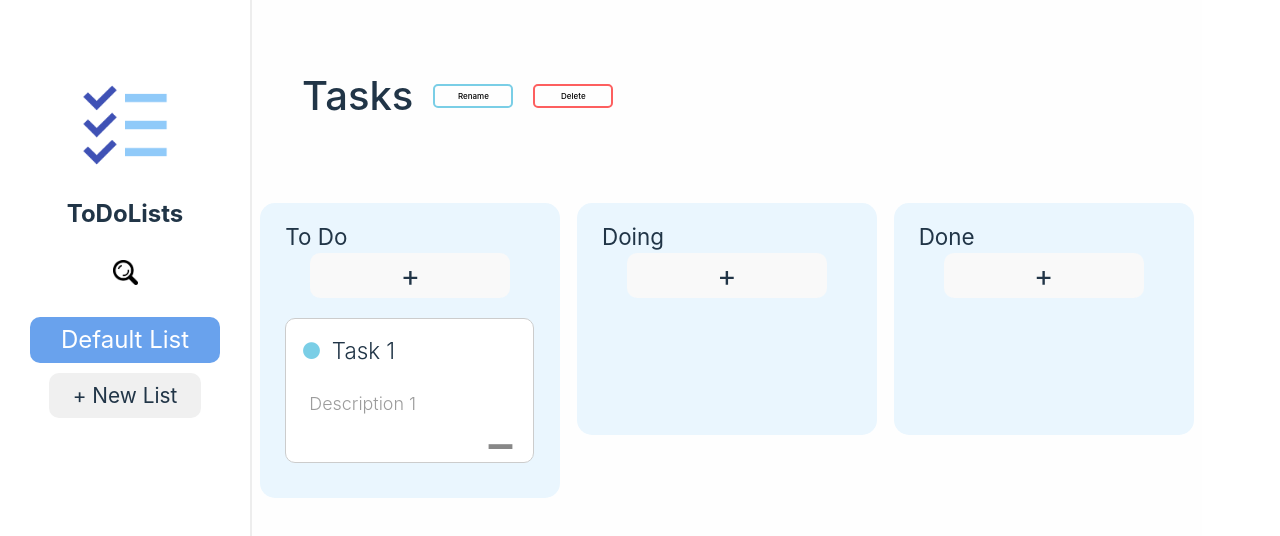
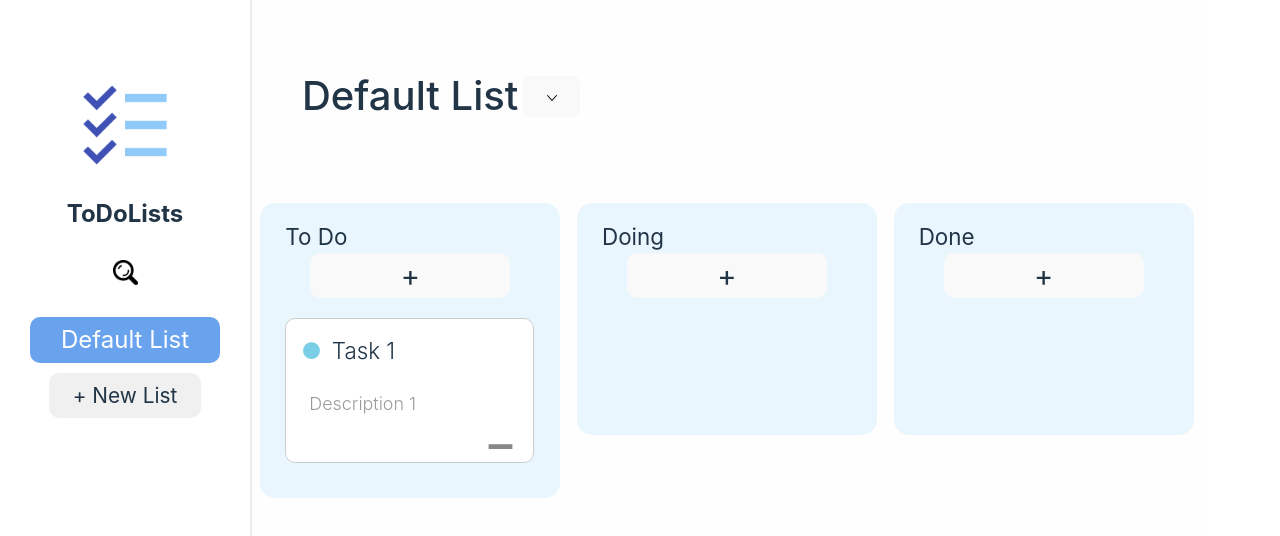
Before and after one commit to Midoria7/My-ToDoList, a React (Vite) app: page / in a window 1280 px wide. Shown: the top 536 px of the page. Built offline with nearby package versions, Linux system fonts and the light colour scheme.

Commit message:
Feature: Put The Buttons into A Dropdown Menu

```diff
--- a/package.json
+++ b/package.json
@@ -13,7 +13,8 @@
     "react": "^18.2.0",
     "react-beautiful-dnd": "^13.1.1",
     "react-dom": "^18.2.0",
-    "react-uuid": "^2.0.0"
+    "react-uuid": "^2.0.0",
+    "rsuite": "^5.40.0"
   },
   "devDependencies": {
     "@types/react": "^18.2.15",
--- a/src/components/TaskBox.jsx
+++ b/src/components/TaskBox.jsx
@@ -1,6 +1,7 @@
 import uuid from "react-uuid";
 import TaskGroup from "./TaskGroup";
 import { DragDropContext } from "react-beautiful-dnd";
+import { Dropdown } from "rsuite";
 
 export default function TaskBox({lists, setLists, currentList, setCurrentList}) {
     function handleDeleteList() {
@@ -63,6 +64,15 @@ export default function TaskBox({lists, setLists, currentList, setCurrentList})
         }
     }
 
+    function DropdownMenu() {
+        return (
+            <Dropdown className = "dropdown-menu">
+                <Dropdown.Item className = "rename-list-button" onClick = {handleRenameList}> Rename List </Dropdown.Item>
+                <Dropdown.Item className = "delete-list-button" onClick = {handleDeleteList}> Delete List </Dropdown.Item>
+            </Dropdown>
+        );
+    }
+
     function handleDragEnd(result) {
         if (!result.destination) return;
         const {source, destination} = result;
@@ -103,9 +113,10 @@ export default function TaskBox({lists, setLists, currentList, setCurrentList})
     return (
         <div className = "task-box">
             <header className = "task-box-header">
-                <h1 className = "task-box-title">Tasks</h1>
-                <button className = "rename-list-button" onClick = {handleRenameList}> Rename </button>
-                <button className = "delete-list-button" onClick = {handleDeleteList}> Delete </button>
+                <h1 className = "task-box-title">{currentList.title}</h1>
+                {/* <button className = "rename-list-button" onClick = {handleRenameList}> Rename </button>
+                <button className = "delete-list-button" onClick = {handleDeleteList}> Delete </button> */}
+                <DropdownMenu />
             </header>
             <DragDropContext onDragEnd = {(result) => handleDragEnd(result)}>
                 <div className = "task-box-body">
--- a/src/components/task.css
+++ b/src/components/task.css
@@ -10,38 +10,72 @@
     font-weight: 500;
 }
 
+.dropdown-menu {
+    width: 80px;
+    height: 40px;
+    margin-left: 5px;
+    border-radius: 10px;
+    flex-direction: column;
+    justify-content: flex-start;
+    align-items: flex-start;
+    cursor: pointer;
+    background: none;
+}
+
+.dropdown-item {
+    background-color: #f9f9f9;
+    text-align: center;
+    width: 100px;
+    height: 30px;
+    line-height: 30px;
+    border-radius: 5px;
+    border: 2px solid #f0f0f0;
+    cursor: pointer;
+    transition: 0.5s;
+    font-size: 0.9em;
+    margin: auto;
+}
+
+.dropdown-item:hover {
+    background-color: #f0f0f0;
+    transition: 0.5s;
+}
+
 .delete-list-button {
+    margin-top: 5px;
     width: 80px;
-    font-size: 0.5em;
+    font-size: 0.8em;
     margin-left: 20px;
     padding: 5px 10px;
-    background: none;
-    border: 2px solid rgb(253, 95, 95);
+    background-color: rgb(255, 164, 164);
+    /* border: 2px solid rgb(253, 95, 95); */
     border-radius: 5px;
     cursor: pointer;
     transition: 0.5s;
+    text-align: center;
 }
 
 .delete-list-button:hover {
-    color: #fff;
+    /* color: #fff; */
     background-color: rgb(253, 95, 95);
     transition: 0.5s;
 }
 
 .rename-list-button {
     width: 80px;
-    font-size: 0.5em;
+    font-size: 0.8em;
     margin-left: 20px;
     padding: 5px 10px;
-    background: none;
-    border: 2px solid rgb(122, 206, 230);
+    background-color: rgb(168, 234, 252);
+    /* border: 2px solid rgb(122, 206, 230); */
     border-radius: 5px;
     cursor: pointer;
     transition: 0.5s;
+    text-align: center;
 }
 
 .rename-list-button:hover {
-    color: #fff;
+    /* color: #fff; */
     background-color: rgb(122, 206, 230);
     transition: 0.5s;
 }
```
Also changed, not shown: 1 other file (tests, documents, lock files or other folders).
